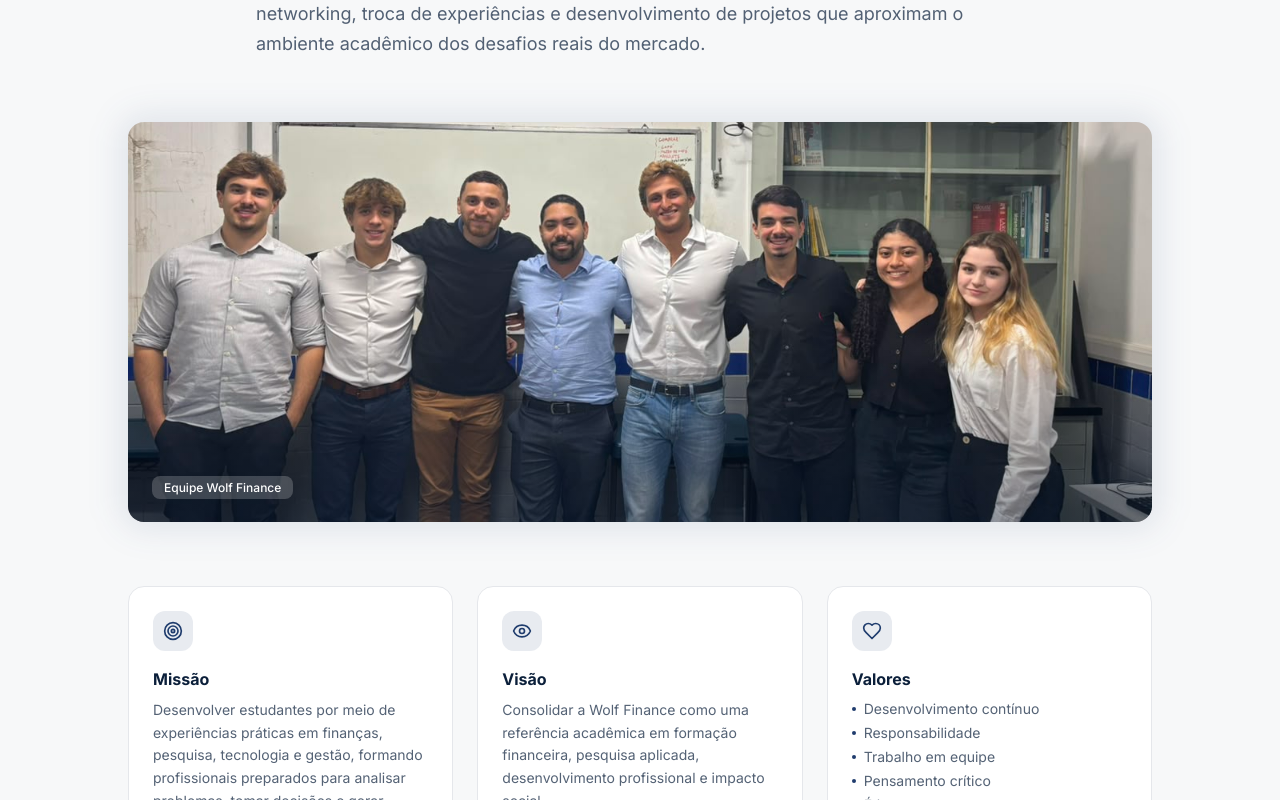
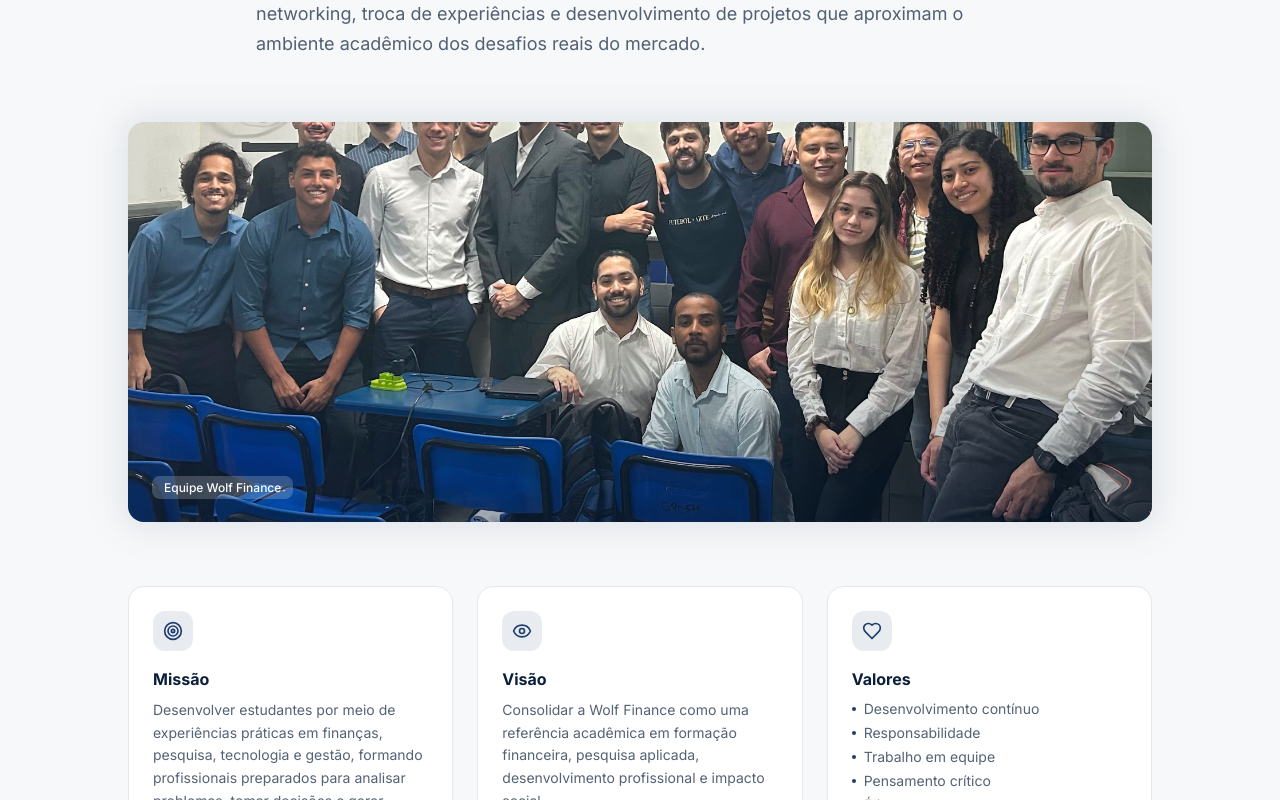
Before and after one commit to wolf-finance-rj/wolf-finance-rj.github.io, a Next.js app: page / in a window 1280 px wide. Shown: the part 1360-2160 px from the top of the page. Built offline with nearby package versions, Linux system fonts and the light colour scheme.

Commit message:
add foto novas

```diff
--- a/components/WolfGaleria.tsx
+++ b/components/WolfGaleria.tsx
@@ -8,7 +8,17 @@ import SectionTitle from "./SectionTitle";
 
 const fotos = [
   {
-    src: "/images/membros-wolf2.jpeg",
+    src: "/images/blockchainrio1.jpeg",
+    alt: "Blockchain Rio 1",
+    legenda: "Blockchain Rio",
+  },
+  {
+    src: "/images/blockchainrio2.jpeg",
+    alt: "Blockchain Rio 2",
+    legenda: "Blockchain Rio",
+  },
+  {
+    src: "/images/apresentacao_asset.jpeg",
     alt: "Membros da Wolf Finance",
     legenda: "Equipe Wolf Finance",
   },
@@ -56,16 +66,6 @@ const fotos = [
     src: "/images/palestra_ed_financeira.jpeg",
     alt: "Palestra Educação Financeira",
     legenda: "Palestra — Educação Financeira",
-  },
-  {
-    src: "/images/blockchainrio1.jpeg",
-    alt: "Blockchain Rio 1",
-    legenda: "Blockchain Rio",
-  },
-  {
-    src: "/images/blockchainrio2.jpeg",
-    alt: "Blockchain Rio 2",
-    legenda: "Blockchain Rio",
   },
 ];
 
--- a/components/WolfSobre.tsx
+++ b/components/WolfSobre.tsx
@@ -56,7 +56,7 @@ export default function WolfSobre() {
             <div className="absolute -inset-2 bg-wolf-blue/10 rounded-3xl blur-lg group-hover:blur-xl transition-all duration-500" />
             <div className="relative overflow-hidden rounded-2xl">
               <img
-                src={img("/images/apresentacao_asset.jpeg")}
+                src={img("/images/membros-wolf2.jpeg")}
                 alt="Membros da Wolf Finance"
                 className="w-full h-[220px] sm:h-[400px] object-cover object-[center_70%]"
               />
```
